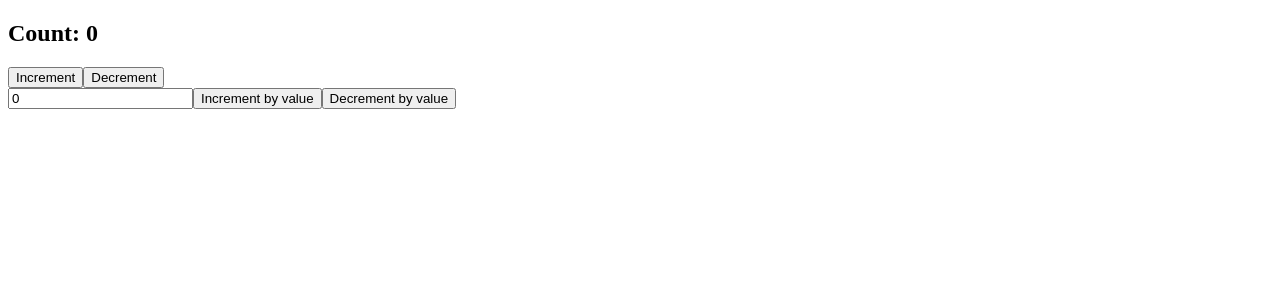
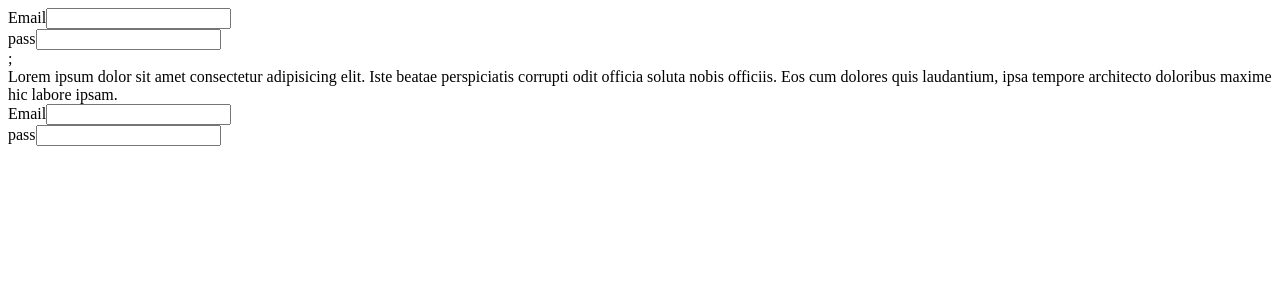
Before and after one commit to svili98/react-demo, a React (Vite) app: page / in a window 1280 px wide. Shown: the top 300 px of the page. Built offline with nearby package versions, Linux system fonts and the light colour scheme.

Commit message:
Added rest of components

```diff
--- a/src/App.jsx
+++ b/src/App.jsx
@@ -1,7 +1,17 @@
-import Counter from "./components/Reducer/ReducerChallange/Counter";
+import Uniqe from "./components/UniqueId/Unique";
 
 const App = () => {
-    return <Counter />;
+    return (
+        <div>
+            <Uniqe />;
+            <div>
+                Lorem ipsum dolor sit amet consectetur adipisicing elit. Iste beatae perspiciatis corrupti odit
+                officia soluta nobis officiis. Eos cum dolores quis laudantium, ipsa tempore architecto doloribus
+                maxime hic labore ipsam.
+            </div>
+            <Uniqe />
+        </div>
+    );
 };
 
 export default App;
--- /dev/null
+++ b/src/components/FromReactDocs/App.jsx
@@ -0,0 +1,3 @@
+export default function Square() {
+    return <button className="square">X</button>;
+}
--- a/src/components/Reducer/ReducerChallange/CounterReduce.js
+++ b/src/components/Reducer/ReducerChallange/CounterReduce.js
@@ -1,6 +1,7 @@
 const initialState = { count: 0 };
 
 function counterReducer(state, action) {
+    console.log(state, action);
     switch (action.type) {
         case "increment":
             return { count: state.count + 1 };
--- /dev/null
+++ b/src/components/UniqueId/Unique.jsx
@@ -0,0 +1,19 @@
+import { useId } from "react";
+
+const Uniqe = () => {
+    const id = useId();
+
+    return (
+        <div>
+            <label htmlFor={`${id}-p`}>Email</label>
+            <input type="email" id={`${id}-p`} />
+
+            <br />
+
+            <label htmlFor={`${id}`}>pass</label>
+            <input type="password" id={`${id}`} />
+        </div>
+    );
+};
+
+export default Uniqe;
```
Also changed, not shown: src/components/CustomUse/BasicCustomUse.jsx (added, +17 -0 lines), src/components/CustomUse/useFetch.jsx (added, +15 -0 lines), src/components/UseRef/FocusInput.jsx (added, +17 -0 lines), src/components/UseRef/Timer.jsx (added, +25 -0 lines), src/components/UseRef/UseRefBasic.jsx (added, +19 -0 lines).
